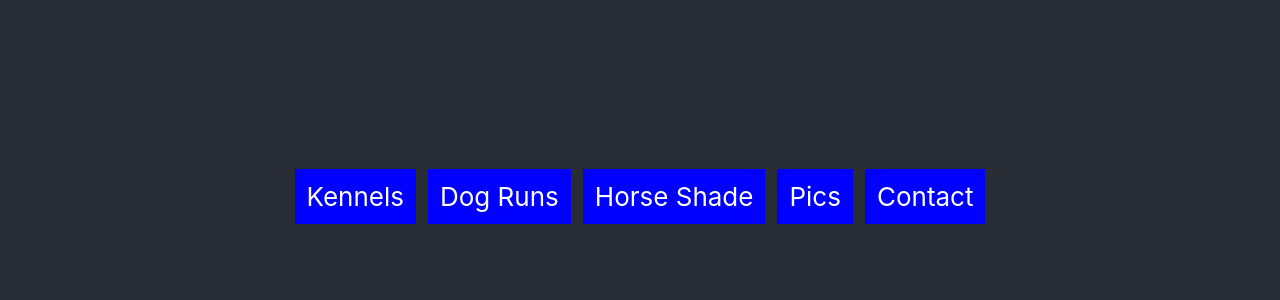
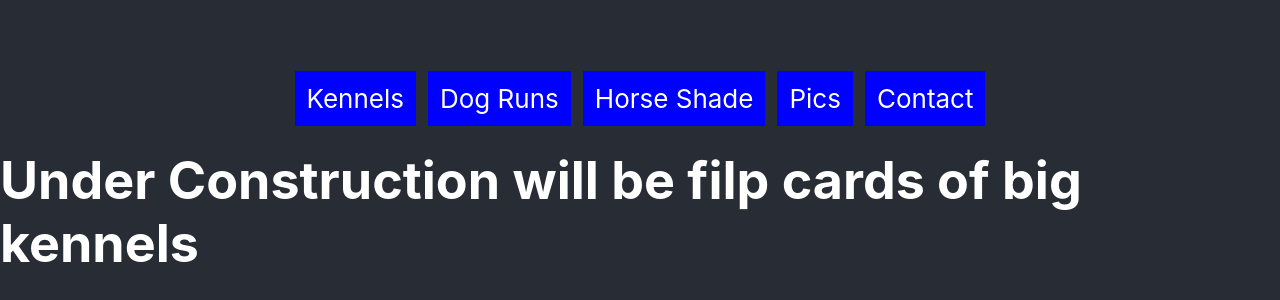
Before and after one commit to rhtaylor/Petsafe-kennels, a React (Create React App) app in the folder React-Front/pet-safe-kennels/: page /BigDogKennels in a window 1280 px wide. Shown: the part 204-504 px from the top of the page. Built offline with nearby package versions, Linux system fonts and the light colour scheme; no server answers.

Commit message:
update to BigDogKennel component for routing

```diff
--- a/React-Front/pet-safe-kennels/src/App.js
+++ b/React-Front/pet-safe-kennels/src/App.js
@@ -7,6 +7,7 @@ import Kennel from './Kennel.jsx'
 import DogRun from './DogRun.jsx'
 import Contact from './Contact.jsx'
 import SmallDogKennels from './components/SmallDogKennels';
+import BigDogKennels from './components/BigDogKennels';
 
 class App extends Component{
   componentDidMount(){
@@ -26,7 +27,8 @@ class App extends Component{
        <Route path='/' component={NavBar} />
        <Route exact path='/' render={(routerProps)=> <Home {...routerProps} />} />
        <Route path='/Kennel' component={Kennel} />
-      <Route exact path='/SmallDogKennels' render={ (routerProps) => <SmallDogKennels {...routerProps} />} />
+       <Route exact path='/SmallDogKennels' render={ (routerProps) => <SmallDogKennels {...routerProps} />} />
+       <Route exact path='/BigDogKennels' render={ (routerProps) => <BigDogKennels {...routerProps}/>} />
        <Route path='/DogRun' component={DogRun} />
        <Route path='/Contact' component={Contact} />
      </Router>
--- a/React-Front/pet-safe-kennels/src/Contact.jsx
+++ b/React-Front/pet-safe-kennels/src/Contact.jsx
@@ -4,7 +4,7 @@ export default class Contact extends Component{
     render(){
         return(<div>
             <p>Contact info</p>
-            <p>WTF</p>
+            <p>call: 520-730-7020</p>
         </div>)
     }
 }
--- /dev/null
+++ b/React-Front/pet-safe-kennels/src/components/BigDogKennels.jsx
@@ -0,0 +1,10 @@
+import React, { Component } from 'react'
+
+export default class BigDogKennels extends Component{
+
+    render(){
+        return(<div>
+            <h1>Under Construction will be filp cards of big kennels</h1>
+        </div>)
+    }
+}
--- a/React-Front/pet-safe-kennels/src/components/BigKennelBack.jsx
+++ b/React-Front/pet-safe-kennels/src/components/BigKennelBack.jsx
@@ -2,10 +2,15 @@ import React, { Component } from 'react'
 import KennelBtn from './KennelBtn.jsx'
 import '../css/big-kennel.scss'
 export default class BigKennelBack extends Component{
+    constructor(props){
+        super(props)
+        this.myRouting = this.myRouting.bind(this)
+    }
 
     myRouting(e) {
+
+        e.preventDefault()
         debugger
-        e.preventDefault()
         this.props.push.push('BigDogKennels')
 
     }
```
Also changed, not shown: 1 other file (tests, documents, lock files or other folders).
